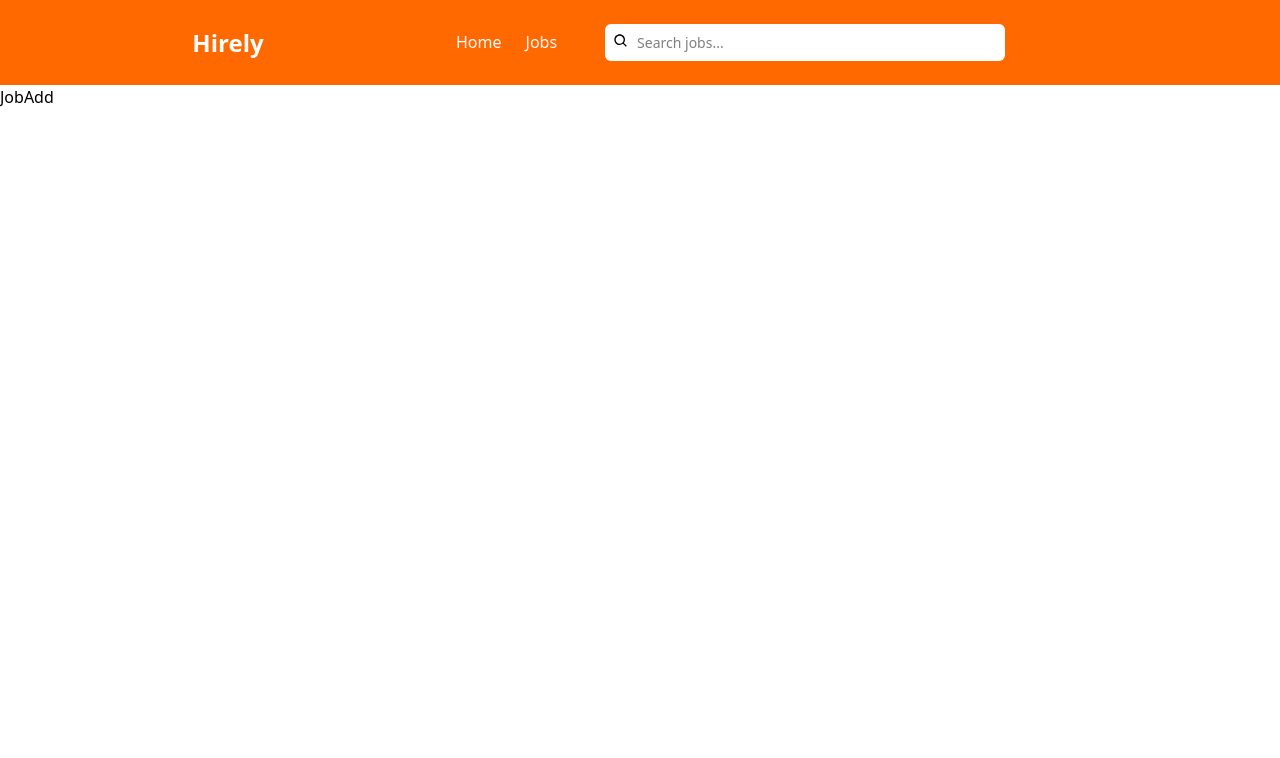
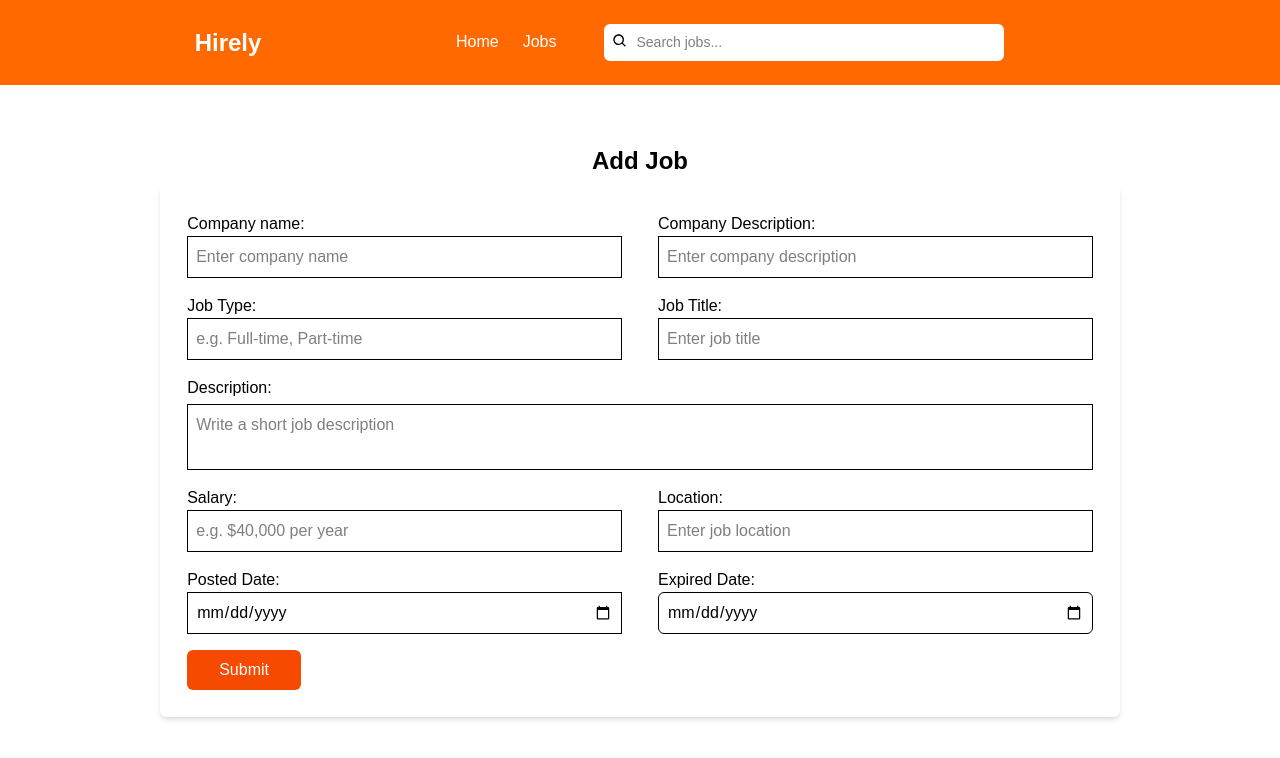
Before and after one commit to paldentitung/Hirely-website, a React (Vite) app: page /add-job in a window 1280 px wide. Shown: the top 758 px of the page. Built offline with nearby package versions, Linux system fonts and the light colour scheme.

Commit message:
ui of add job with reusable modal

```diff
--- a/src/App.jsx
+++ b/src/App.jsx
@@ -14,6 +14,7 @@ import { useState } from "react";
 const App = () => {
   const [role, setRole] = useState(""); // global role
   const [login, setLogin] = useState(true); // global login/signup selection
+  const [openModal, setOpenModal] = useState(false);
   return (
     <>
       <Routes>
@@ -37,7 +38,7 @@ const App = () => {
           path="/add-job"
           element={
             <MainLayout role={role}>
-              <JobAdd />
+              <JobAdd openModal={openModal} setOpenModal={setOpenModal} />
             </MainLayout>
           }
         />
--- /dev/null
+++ b/src/Components/AddJobForm.jsx
@@ -0,0 +1,115 @@
+import React from "react";
+import PrimaryButton from "./PrimaryButton";
+
+const AddJobForm = ({ setOpenModal }) => {
+  const handleSubmit = (e) => {
+    e.preventDefault();
+    setOpenModal(true);
+  };
+  return (
+    <form
+      onSubmit={handleSubmit}
+      className="flex flex-col w-full p-[2%] shadow-md shadow-[rgba(0,0,0,0.1)] rounded-md"
+    >
+      <div className="flex space-x-5 flex-col md:flex-row">
+        <div className="flex flex-col w-full md:w-1/2 p-2">
+          <label htmlFor="Company-name">Company name:</label>
+          <input
+            type="text"
+            name="Company-name"
+            placeholder="Enter company name"
+            className="p-2 border "
+            required
+          />
+        </div>
+        <div className="flex flex-col w-full md:w-1/2 p-2">
+          <label htmlFor="Company-Description">Company Description:</label>
+          <input
+            type="text"
+            name="Company-Description"
+            placeholder="Enter company description"
+            className="border p-2"
+            required
+          />
+        </div>
+      </div>
+
+      <div className="flex space-x-5 flex-col md:flex-row">
+        <div className="flex flex-col w-full md:w-1/2 p-2">
+          <label htmlFor="Job-Type">Job Type:</label>
+          <input
+            type="text"
+            name="Job-Type"
+            placeholder="e.g. Full-time, Part-time"
+            className="border p-2"
+            required
+          />
+        </div>
+        <div className="flex flex-col w-full md:w-1/2 p-2">
+          <label htmlFor="Job-Title">Job Title:</label>
+          <input
+            type="text"
+            name="Job-Title"
+            placeholder="Enter job title"
+            className="border p-2"
+            required
+          />
+        </div>
+      </div>
+
+      <div className="w-full flex flex-col gap-1 p-2">
+        <label htmlFor="Description">Description:</label>
+        <textarea
+          name="Description"
+          placeholder="Write a short job description"
+          className="border p-2 resize-none"
+          required
+        ></textarea>
+      </div>
+
+      <div className="flex space-x-5 flex-col md:flex-row">
+        <div className="flex flex-col w-full md:w-1/2 p-2">
+          <label htmlFor="Salary">Salary:</label>
+          <input
+            type="text"
+            name="Salary"
+            placeholder="e.g. $40,000 per year"
+            className="border p-2"
+            required
+          />
+        </div>
+        <div className="flex flex-col w-full md:w-1/2 p-2">
+          <label htmlFor="Location">Location:</label>
+          <input
+            type="text"
+            name="Location"
+            placeholder="Enter job location"
+            className="border p-2"
+            required
+          />
+        </div>
+      </div>
+
+      <div className="flex space-x-5 flex-col md:flex-row">
+        <div className="flex flex-col w-full md:w-1/2 p-2">
+          <label htmlFor="Posted-date">Posted Date:</label>
+          <input type="date" name="Posted-Date" className="border p-2" />
+        </div>
+        <div className="flex flex-col w-full md:w-1/2 p-2">
+          <label htmlFor="Expired-date">Expired Date:</label>
+          <input
+            type="date"
+            name="Expired-Date"
+            className="border p-2 focus:shadow-md focus:shadow-[rgb(240,240,240)] rounded-md "
+          />
+        </div>
+      </div>
+
+      <div className="p-2">
+        <PrimaryButton name="Submit" />
+      </div>
+    </form>
+  );
+};
+
+export default AddJobForm;
--- /dev/null
+++ b/src/Components/Modal.jsx
@@ -0,0 +1,23 @@
+import React from "react";
+
+const Modal = ({ setOpenModal, openModal, children }) => {
+  return (
+    <>
+      {openModal && (
+        <div className="fixed min-h-screen w-full inset-0 z-50 bg-black/50  flex justify-center items-center">
+          <div className="text-white w-full max-w-[700px] flex justify-center items-center flex-col gap-5">
+            {children}
+          </div>
+          <button
+            onClick={() => setOpenModal(false)}
+            className=" absolute top-5 right-5 text-2xl text-white bg-black w-10 h-10  rounded-md transition-all duration-300 hover:scale-110 hover:cursor-pointer"
+          >
+            &times;
+          </button>
+        </div>
+      )}
+    </>
+  );
+};
+
+export default Modal;
--- a/src/Components/Testimonials.jsx
+++ b/src/Components/Testimonials.jsx
@@ -2,7 +2,7 @@ import React from "react";
 import TestimonialsCard from "./TestimonialsCard";
 import TestimonialsData from "../Data/TestimonialsData";
 import Title from "./Title";
-import { TiLeaf } from "react-icons/ti";
+
 const Testimonials = () => {
   return (
     <>
--- a/src/Pages/JobAdd.jsx
+++ b/src/Pages/JobAdd.jsx
@@ -1,7 +1,28 @@
 import React from "react";
-
+import AddJobForm from "../Components/AddJobForm";
+import Modal from "../Components/Modal";
+import PrimaryButton from "../Components/PrimaryButton";
+import SecondaryButton from "../Components/SecondaryButton";
+import { useState } from "react";
 const JobAdd = () => {
-  return <div>JobAdd</div>;
+  const [openModal, setOpenModal] = useState(false);
+  return (
+    <>
+      <div className="w-full max-w-[1000px] mt-10 mr-auto ml-auto min-h-screen flex flex-col gap-2 p-5">
+        <h1 className="text-center text-2xl font-bold">Add Job</h1>
+        <AddJobForm setOpenModal={setOpenModal} />
+      </div>
+      <Modal setOpenModal={setOpenModal} openModal={openModal}>
+        <div className="flex flex-col justify-center items-center space-y-5 ">
+          <span>Do You wnat to add job ?</span>
+          <div className="flex gap-2">
+            <PrimaryButton name="Go back" />
+            <SecondaryButton name="Add job" />
+          </div>
+        </div>
+      </Modal>
+    </>
+  );
 };
 
 export default JobAdd;
--- a/src/Pages/JobDetails.jsx
+++ b/src/Pages/JobDetails.jsx
@@ -41,8 +41,12 @@ const JobDetails = ({ role }) => {
             </div>
             <div className="flex flex-col   py-2 ">
               <h3 className="font-semibold">Note*</h3>
-              <p className="text-gray-500">{selectedJob.postedDate}</p>
-              <p className="text-gray-500">{selectedJob.expiryDate}</p>
+              <p className="text-gray-500">
+                Posted date:{selectedJob.postedDate}
+              </p>
+              <p className="text-gray-500">
+                Expired date:{selectedJob.expiryDate}
+              </p>
             </div>
           </div>
         </div>
@@ -56,9 +60,7 @@ const JobDetails = ({ role }) => {
               <p>
                 <span className="font-medium">Posted:</span> Sep 10, 2025
               </p>
-              <p>
-                <span className="font-medium">Applicants:</span> 12
-              </p>
+
               <span className="inline-block mt-2 px-2 py-1 text-xs rounded-full bg-green-100 text-green-600">
                 Active
               </span>
--- a/src/index.css
+++ b/src/index.css
@@ -2,6 +2,7 @@
 /* in your global CSS or index.css */
 html {
   overflow-y: scroll;
+  font-family: Arial, Helvetica, sans-serif;
 }
 
 .marquee {
@@ -17,3 +18,7 @@ html {
     transform: translateX(-100%);
   }
 }
+input,
+textarea {
+  outline: none;
+}
```
